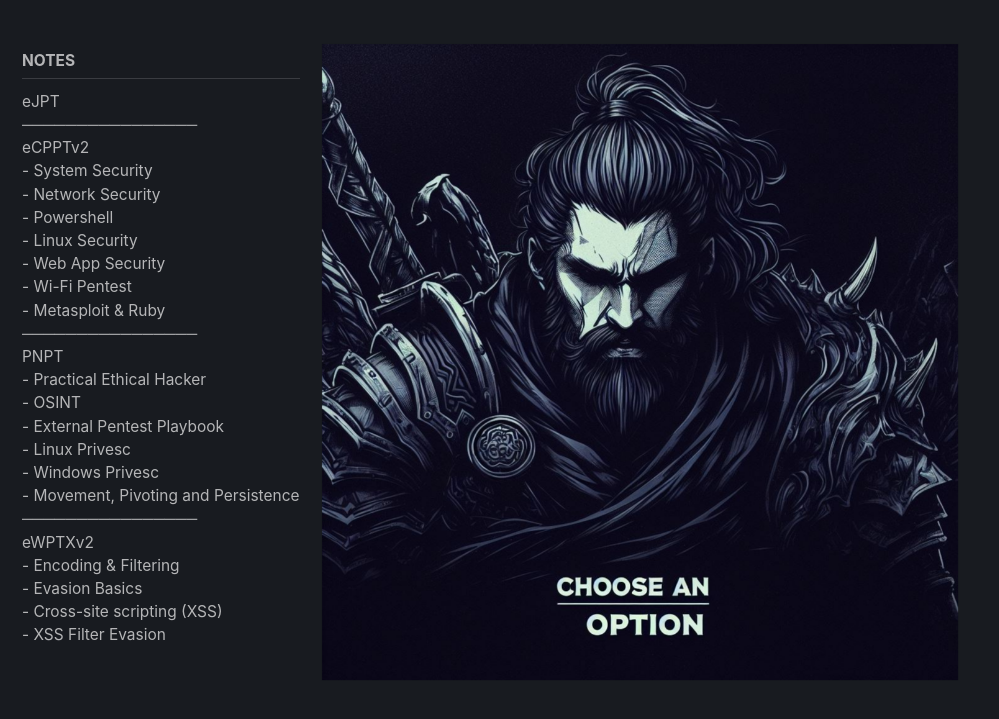
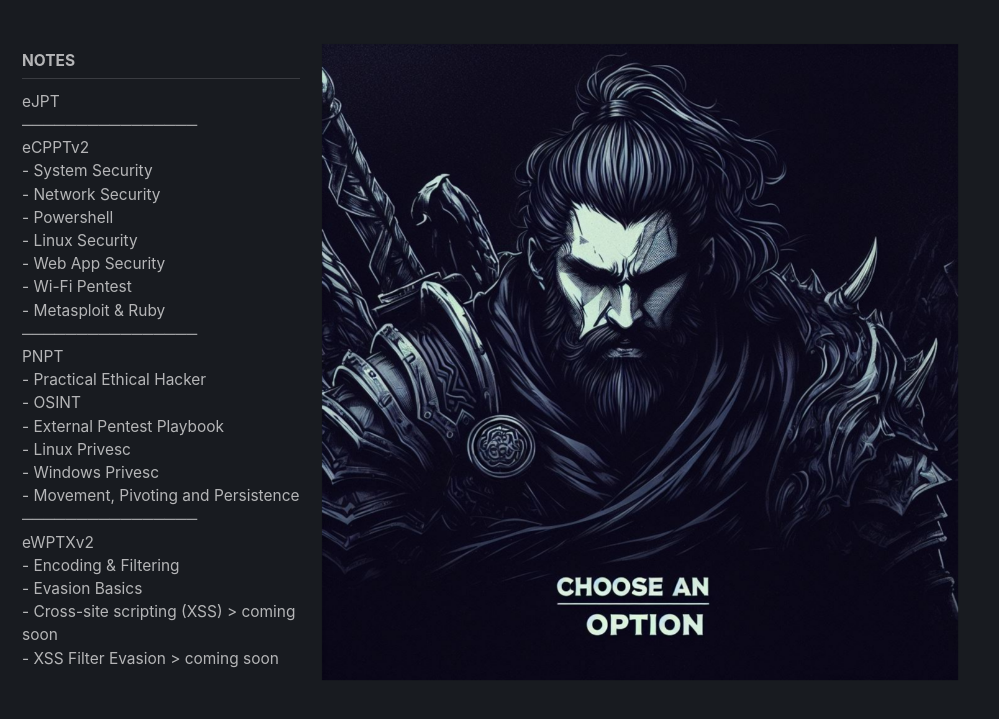
Before and after one commit to Johnermac/Johnermac.github.io, a Jekyll site: the page built from _pages/menu.md, in a window 1280 px wide and 900 px high, scrolled down 324 px. Shown: the top 719 px of the window, without its empty margins (0-999 px from the left). Built offline with Jekyll 4.4.1, drawn with Linux system fonts in a browser that asks for light colours; cached includes are drawn as plain includes; nearby versions of some CDN libraries.

Commit message:
ewptx 2 xss chapters added

```diff
--- a/_data/navigation.yml
+++ b/_data/navigation.yml
@@ -52,7 +52,7 @@ menu:
         url: /notes/ewptx/encoding/
       - title: "- Evasion Basics"
         url: /notes/ewptx/evasionbasics/
-      - title: "- Cross-site scripting (XSS)"
+      - title: "- Cross-site scripting (XSS) > coming soon"
         url: /notes/ewptx/xss/
-      - title: "- XSS Filter Evasion"
+      - title: "- XSS Filter Evasion > coming soon"
         url: /notes/ewptx/xssfilter/
```
